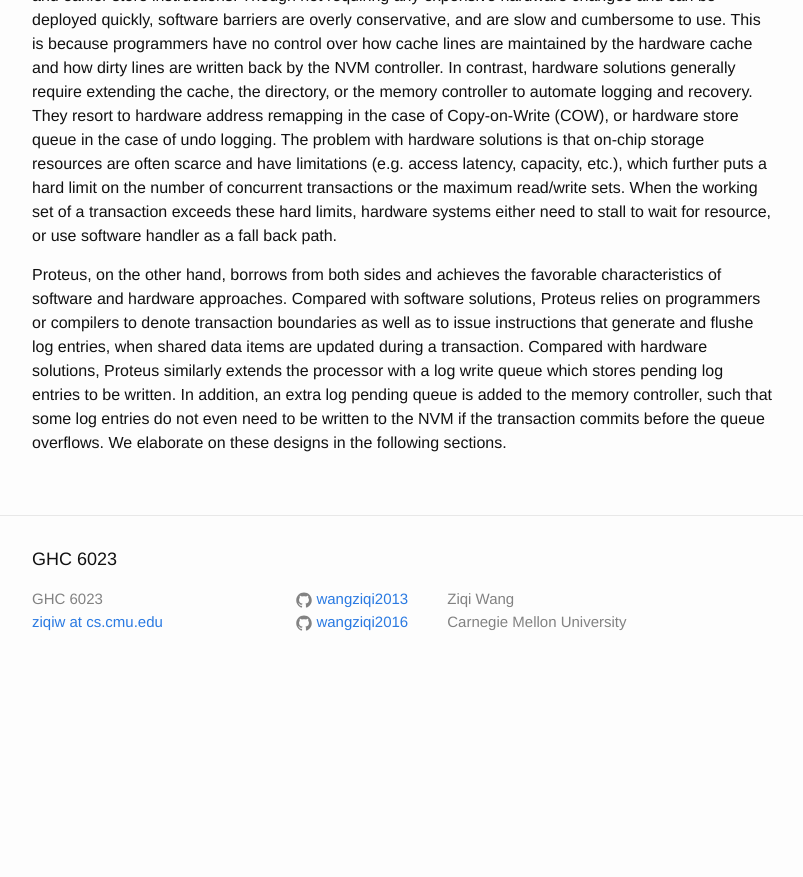
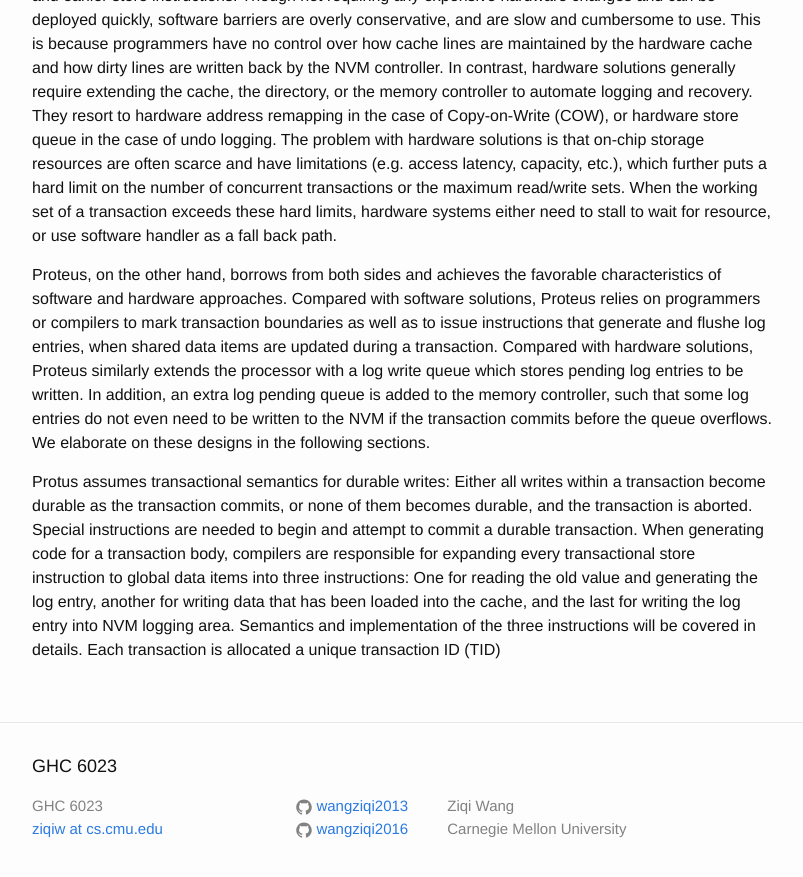
Before and after one commit to wangziqi2013/wangziqi2013.github.io, a Jekyll site: the page built from _posts/2019-03-16-proteus.markdown, in a window 1280 px wide and 900 px high, scrolled down 790 px. Shown: the top 877 px of the window, without its empty margins (238-1041 px from the left). Built offline with Jekyll 4.4.1, drawn with Linux system fonts in a browser that asks for light colours; before the commit the page ends 1483 px from its top, so only the background shows below that.

Commit message:
Working on assumptions

```diff
--- a/_posts/2019-03-16-proteus.markdown
+++ b/_posts/2019-03-16-proteus.markdown
@@ -33,9 +33,17 @@ exceeds these hard limits, hardware systems either need to stall to wait for res
 back path.
 
 Proteus, on the other hand, borrows from both sides and achieves the favorable characteristics of software and hardware
-approaches. Compared with software solutions, Proteus relies on programmers or compilers to denote transaction boundaries
+approaches. Compared with software solutions, Proteus relies on programmers or compilers to mark transaction boundaries
 as well as to issue instructions that generate and flushe log entries, when shared data items are updated during a transaction.
 Compared with hardware solutions, Proteus similarly extends the processor with a log write queue which stores pending log
 entries to be written. In addition, an extra log pending queue is added to the memory controller, such that some log entries
 do not even need to be written to the NVM if the transaction commits before the queue overflows. We elaborate on these designs
 in the following sections.
+
+Protus assumes transactional semantics for durable writes: Either all writes within a transaction become durable as the
+transaction commits, or none of them becomes durable, and the transaction is aborted. Special instructions are needed
+to begin and attempt to commit a durable transaction. When generating code for a transaction body, compilers are responsible
+for expanding every transactional store instruction to global data items into three instructions: One for reading the old
+value and generating the log entry, another for writing data that has been loaded into the cache, and the last for writing
+the log entry into NVM logging area. Semantics and implementation of the three instructions will be covered in details.
+Each transaction is allocated a unique transaction ID (TID)
```
